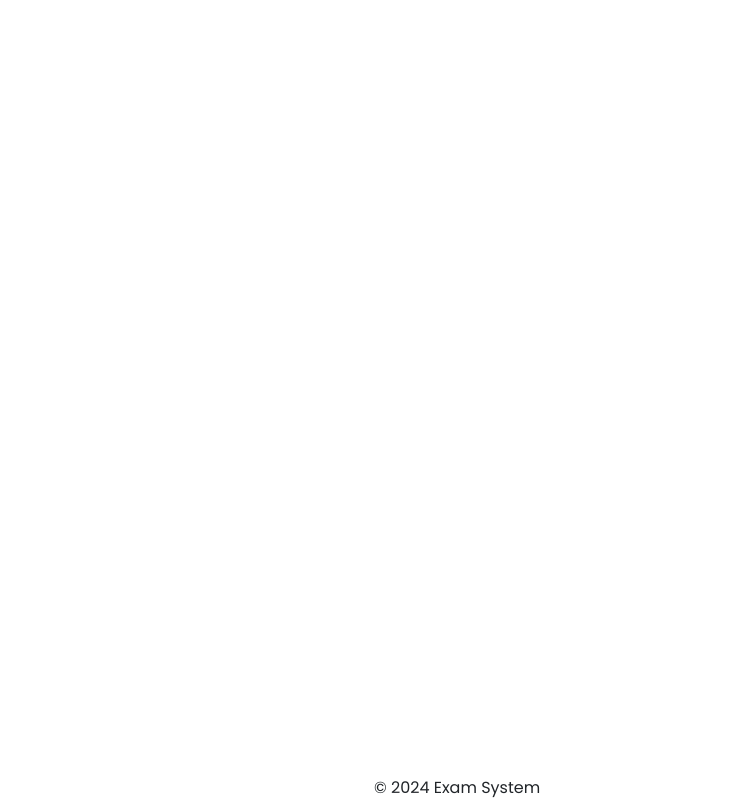
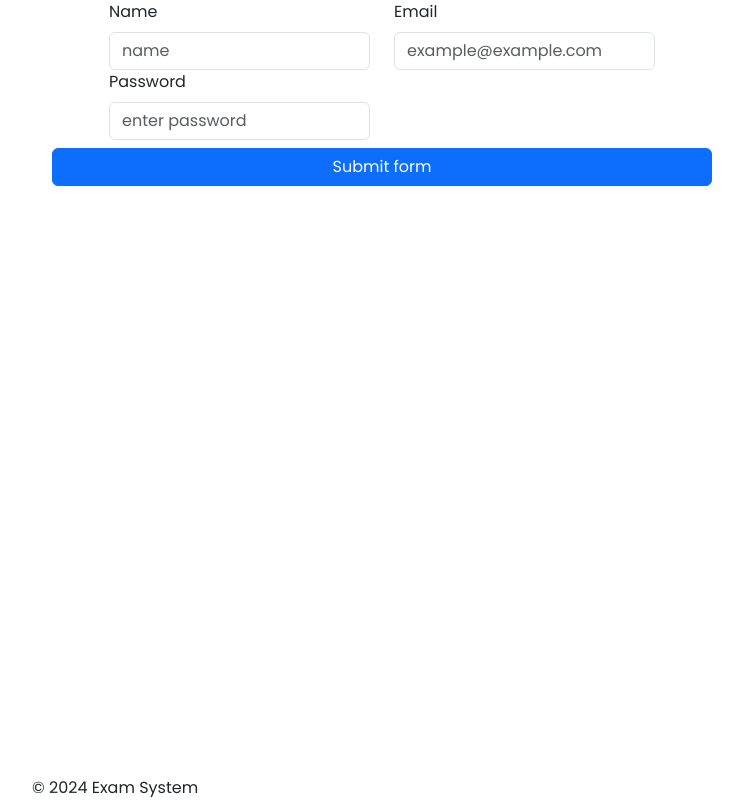
Before and after one commit to amr-hc/Exam-System, a React (Vite) app in the folder client/: page /register in a window 1280 px wide. Shown: the whole page, without its empty margins (266-1009 px from the left). Built offline with nearby package versions, Linux system fonts and the light colour scheme.

Commit message:
add register component

```diff
--- a/client/src/components/Auth/Register.jsx
+++ b/client/src/components/Auth/Register.jsx
@@ -1,3 +1,140 @@
-const Register = () => {};
+import React, { useState } from "react";
+import axios from "axios";
+
+const Register = () => {
+  const [formData, setFormData] = useState({
+    email: "",
+    password: "",
+    role: "student",
+    name: "",
+  });
+
+  const handleChange = (e) => {
+    setFormData({
+      ...formData,
+      [e.target.name]: e.target.value,
+    });
+  };
+
+  const HTMLValidations = (e) => {
+    const form = e.target.closest("form");
+    if (!form.checkValidity()) {
+      e.preventDefault();
+      e.stopPropagation();
+      form.classList.add("was-validated");
+      return false;
+    } else {
+      form.classList.add("was-validated");
+      return true;
+    }
+  };
+  const sendRequsest = async () => {
+    try {
+      console.log(formData);
+
+      const response = await axios.post(
+        "http://127.0.0.1:8000/api/users",
+        formData
+      );
+      console.log("Registration successful:", response.data);
+      setStorageData(response.data);
+    } catch (error) {
+      console.error("Registration error:", error);
+    }
+  };
+
+  const setStorageData = (data) => {
+    localStorage.setItem("user_info", JSON.stringify(data));
+  };
+  const handleSubmit = async (e) => {
+    e.preventDefault();
+    if (HTMLValidations(e)) {
+      sendRequsest();
+    }
+  };
+
+  return (
+    <div className="register row justify-content-center align-items-center">
+      <form
+        onSubmit={handleSubmit}
+        className="row flex-column justify-content-center align-items-center needs-validation"
+        noValidate
+      >
+        <div className="name col-md-10 p-0 row">
+          <div className="col-md-6">
+            <label htmlFor="name" className="form-label">
+              Name
+            </label>
+            <input
+              type="text"
+              className="form-control"
+              id="name"
+              name="name"
+              pattern="^[a-zA-Z ,.'\-]+$"
+              placeholder="name"
+              value={formData.name}
+              onChange={handleChange}
+              required
+            />
+            <div className="invalid-feedback">
+              Please enter a valid name (letters, spaces, commas, periods,
+              single quotes, and hyphens).
+            </div>
+          </div>
+
+          <div className="col-md-6">
+            <label htmlFor="useremail" className="form-label">
+              Email
+            </label>
+            <input
+              type="email"
+              className="form-control"
+              id="useremail"
+              name="email"
+              pattern="[^@\s]+@[^@\s]+\.[^@\s]+"
+              placeholder="example@example.com"
+              value={formData.email}
+              onChange={handleChange}
+              required
+            />
+            <div className="invalid-feedback">
+              This email is either invalid or already associated with an
+              existing account.
+            </div>
+          </div>
+        </div>
+
+        <div className="name col-md-10 p-0 row">
+          <div className="col-md-6">
+            <label htmlFor="password" className="form-label">
+              Password
+            </label>
+            <input
+              type="password"
+              className="form-control"
+              id="password"
+              name="password"
+              pattern="^(?=.*[A-Za-z])(?=.*\d)(?=.*[@$!%*#?&])[A-Za-z\d@$!%*#?&]{8,}$"
+              placeholder="enter password"
+              value={formData.password}
+              onChange={handleChange}
+              required
+            />
+            <div className="invalid-feedback">
+              Please enter a valid password (Minimum eight characters, at least
+              one letter, one number, and one special character).
+            </div>
+          </div>
+        </div>
+
+        <div className="col-12 m-2 row">
+          <button className="btn btn-primary" type="submit">
+            Submit form
+          </button>
+        </div>
+      </form>
+    </div>
+  );
+};
 
 export default Register;
```
